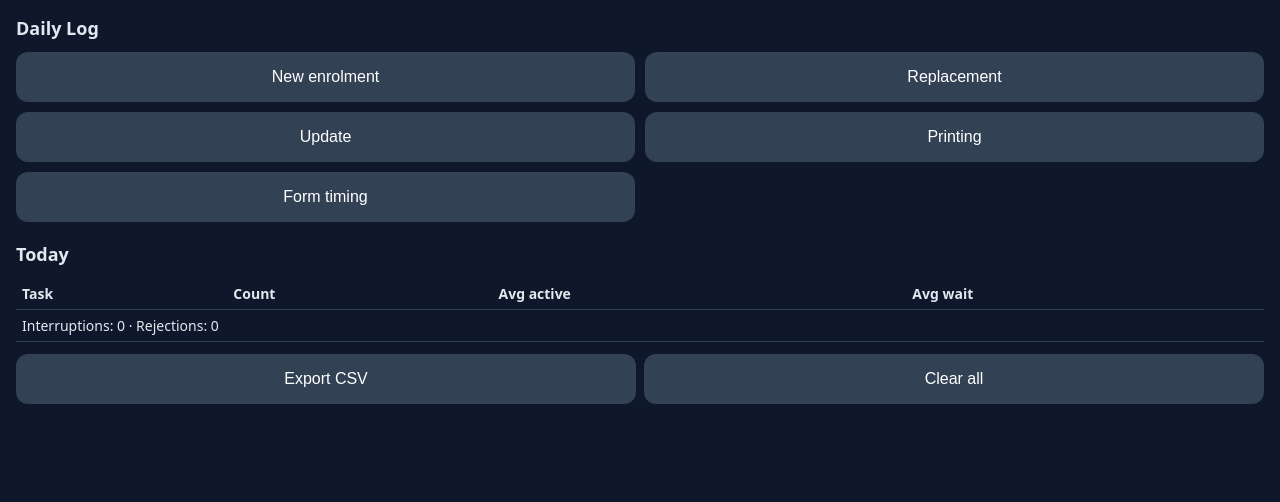
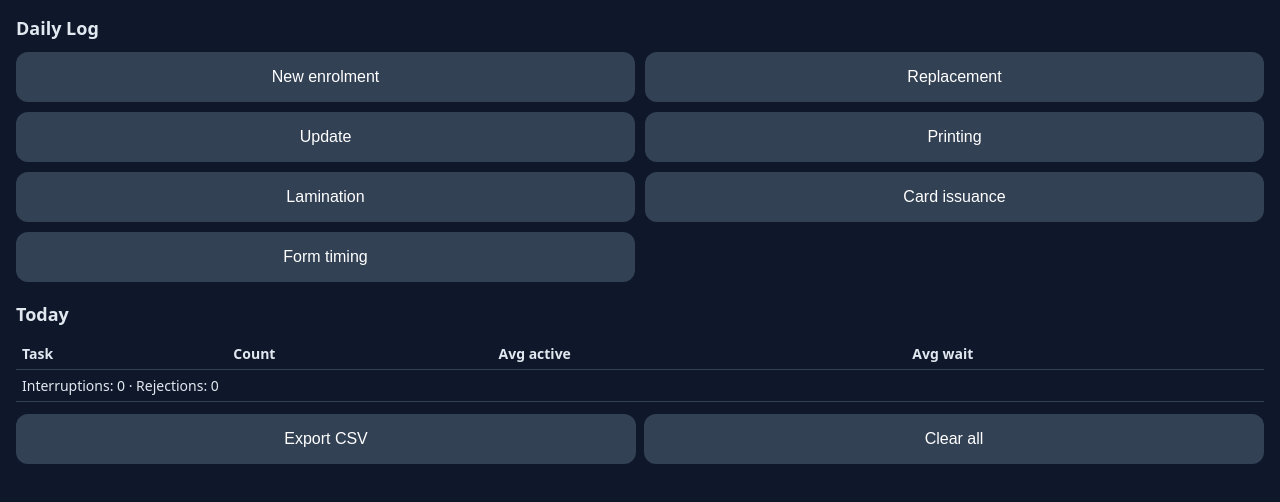
Before and after one commit to daCoolEric/time_study_app, a plain HTML site: page index.html in a window 1280 px wide. Drawn offline with Linux system fonts and the light colour scheme.

Commit message:
added a lamination and card issuance sections

```diff
--- a/index.html
+++ b/index.html
@@ -100,6 +100,8 @@
         "Replacement",
         "Update",
         "Printing",
+        "Lamination",
+        "Card issuance",
         "Form timing",
       ];
       const KEY = "tslog";
```
